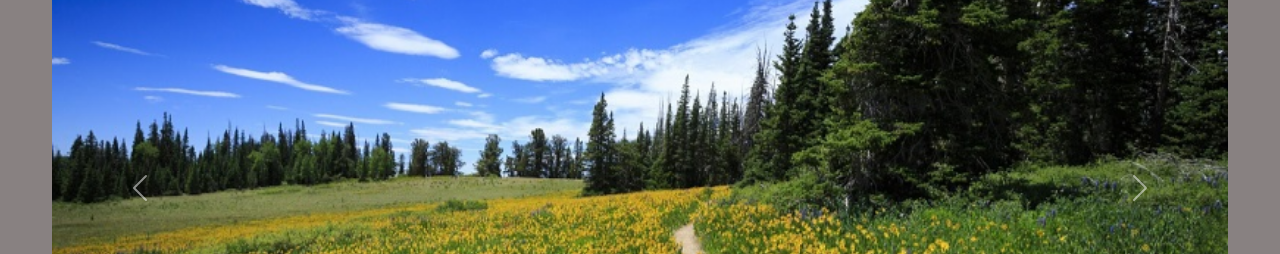
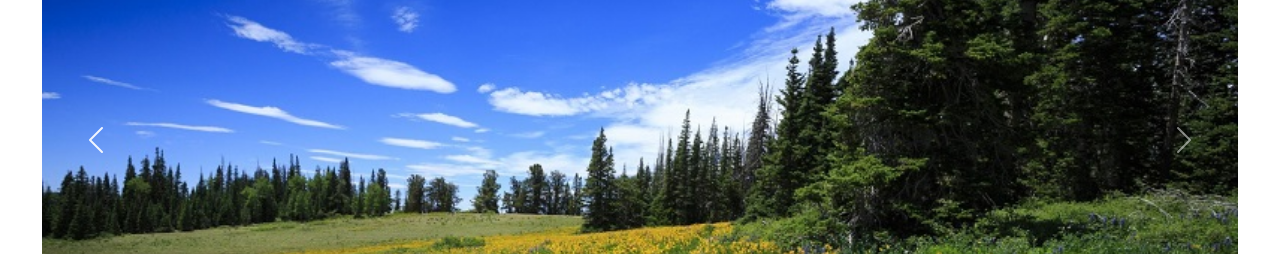
Before and after one commit to PIYPIY06/MELNYCHUK-OLEKSII, a plain HTML site: page HW17/index.html in a window 1280 px wide. Shown: the part 260-514 px from the top of the page. Drawn offline with nearby package versions, Linux system fonts and the light colour scheme; files that its build step writes are made by us from their sources.

Commit message:
HW17 updated

```diff
--- a/HW17/css/styles.css
+++ /dev/null
@@ -1,11 +0,0 @@
-.container {
-  max-width: 1200px;
-  margin: 0 auto;
-}
-
-.custom-photo {
-  width: 40%;
-  height: 30%;
-}
-
-/*# sourceMappingURL=styles.css.map */
--- a/HW17/index.html
+++ b/HW17/index.html
@@ -5,13 +5,13 @@
     <meta name="viewport" content="width=device-width, initial-scale=1.0">
     <link href="https://cdn.jsdelivr.net/npm/bootstrap@5.3.1/dist/css/bootstrap.min.css"
     rel="stylesheet" integrity="sha384-4bw+/aepP/YC94hEpVNVgiZdgIC5+VKNBQNGCHeKRQN+PtmoHDEXuppvnDJzQIu9" crossorigin="anonymous">
-    <link rel="stylesheet" href="./scss/styles.css">
+    <link rel="stylesheet" href="./scss/styles.css ">
     <title>HW17</title>
-
 </head>
 <body>
     <header class="header">
         <div class="container">
+          <div class="my-row gy-3">
                 <nav class="navbar navbar-expand-lg bg-body-tertiary">
                 <div class="container-fluid">
                   <a class="navbar-brand" href="#">Домой</a>
@@ -48,8 +48,6 @@
                   </div>
                 </div>
               </nav>
-
-              <div class="wrapper">
               <div id="carouselExampleIndicators" class="carousel slide">
                 <div class="carousel-indicators">
                   <button type="button" data-bs-target="#carouselExampleIndicators" data-bs-slide-to="0" class="active" aria-current="true" aria-label="Slide 1"></button>
@@ -58,8 +56,7 @@
                 </div>
                 <div class="carousel-inner">
                   <div class="carousel-item active">
-                        <img src="./pics/nature1.jpg" class="d-block w-100 custom-photo" alt="...">
-                        <!-- Добавил кастомный класс custom-photo к 3 картинкам,чтобы уменьшить картинку в размерах в % -->
+                    <img src="./pics/nature1.jpg" class="d-block w-100" alt="...">
                   </div>
                   <div class="carousel-item">
                     <img src="./pics/nature2.jpeg" class="d-block w-100 custom-photo" alt="...">
@@ -68,19 +65,11 @@
                     <img src="./pics/nature3.jpg" class="d-block w-100 custom-photo" alt="...">
                   </div>
                 </div>
-                    <button class="carousel-control-prev" type="button" data-bs-target="#carouselExampleIndicators" data-bs-slide="prev">
-                      <span class="carousel-control-prev-icon" aria-hidden="true"></span>
-                      <span class="visually-hidden">Предыдущий</span>
-                    </button>
-                    <button class="carousel-control-next" type="button" data-bs-target="#carouselExampleIndicators" data-bs-slide="next">
-                      <span class="carousel-control-next-icon" aria-hidden="true"></span>
-                      <span class="visually-hidden">Следующий</span>
-                    </button>
                 </div>
-                </div>
+                <div class="my-row gy-5">
                 <div class="container text-center">
                   <div class="row">
-                      <div class="col">
+                    <div class=" col-sm-12 col-md-6 col-lg-4">
                       <div class="card" style="width: 18rem;">
                           <img src="https://placehold.co/200x200" class="card-img-top" alt="...">
                           <div class="card-body">
@@ -90,7 +79,7 @@
                           </div>
                         </div>
                     </div>
-                      <div class="col">
+                    <div class="col-sm-12 col-md-6 col-lg-4">
                       <div class="card" style="width: 18rem;">
                           <img src="https://placehold.co/200x200" class="card-img-top" alt="...">
                           <div class="card-body">
@@ -100,7 +89,7 @@
                           </div>
                         </div>
                     </div>
-                      <div class="col">
+                    <div class="col-sm-12 col-md-12 col-lg-4">
                       <div class="card" style="width: 18rem;">
                           <img src="https://placehold.co/200x200" class="card-img-top" alt="...">
                           <div class="card-body">
@@ -130,6 +119,16 @@
                   <button type="submit" class="btn btn-primary">Отправить</button>
                 </form>
               </div>
+                <button class="carousel-control-prev" type="button" data-bs-target="#carouselExampleIndicators" data-bs-slide="prev">
+                  <span class="carousel-control-prev-icon" aria-hidden="true"></span>
+                  <span class="visually-hidden">Предыдущий</span>
+                </button>
+                <button class="carousel-control-next" type="button" data-bs-target="#carouselExampleIndicators" data-bs-slide="next">
+                  <span class="carousel-control-next-icon" aria-hidden="true"></span>
+                  <span class="visually-hidden">Следующий</span>
+                </button>
+              </div>
+              </div>
     </header>
 </body>
 <script src="https://cdn.jsdelivr.net/npm/bootstrap@5.3.1/dist/js/bootstrap.bundle.min.js"
--- /dev/null
+++ b/HW17/scss/styles.css
@@ -0,0 +1,8 @@
+.container {
+  max-width: 1400px;
+  margin: 0 auto;
+}
+
+.my-row{
+  padding:30px;
+}
```
Lines whose indentation alone changed are shown as unchanged.
